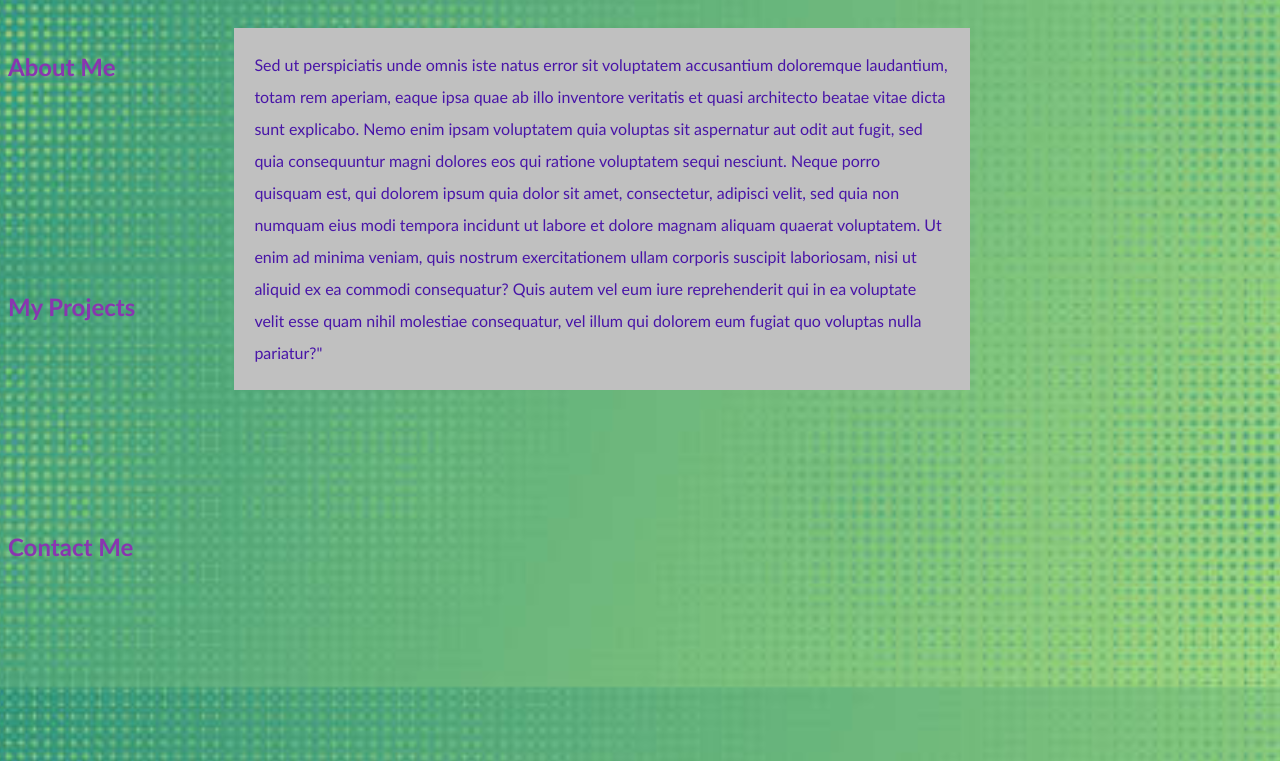
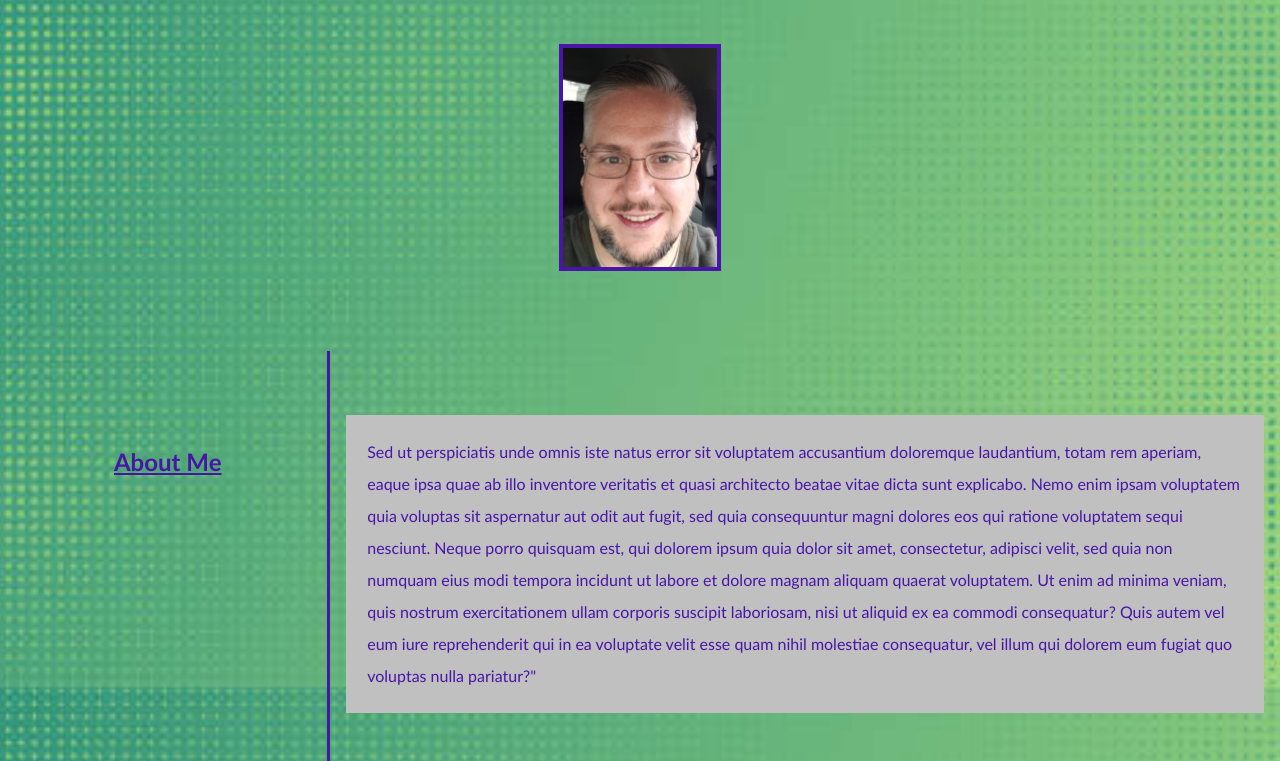
Before and after one commit to Vaperzsteve/Portfolio-WC2, a plain HTML site: page index.html in a window 1280 px wide. Shown: the part 113-874 px from the top of the page. Drawn offline with Linux system fonts and the light colour scheme.

Commit message:
added my photo to portfolio and added styles in style.css

```diff
--- a/assets/css/style.css
+++ b/assets/css/style.css
@@ -36,7 +36,7 @@ main {
 header h1 {
   font-weight: bold;
   font-size: 4em;
-  color: var(--secondary-color);
+  color: var(--tertiary-color);
   margin: 0;
   padding-left: 0.5em;
   font-style: italic;
@@ -54,33 +54,48 @@ header h1 {
   padding: 1em 0 1em 1em;
 }
 
-h2 {
-  color: var(--tertiary-color);
-  font-weight: bolder;
+.nav div :hover {
+  background-color: #1b98ca;
 }
 
-.leftPanel {
-  width: 17%;
-  height:auto;
+h2 {
+  color: var(--quinary-color);
+  font-weight: bolder;
+  text-decoration: underline;
+}
+
+.nav h2 {
+  text-decoration: none;
+  padding: 0.3em;
+  border-radius: 50%;
+}
+
+article {
+  display: flex;
+  justify-content: flex-start;
 }
 
 .sectionTitles {
-  padding: 0.5em;
-  margin-top: 5em;
+  width: 35%;
+  height:auto;
+  padding: 6em 0.5em;
+  margin: 0 0 0 0.5em;
+  border-right: 0.2em solid var(--quinary-color);
 }
 
-#aboutMeDiv {
-  height:10em;
+.sectionTitles :hover {
+  background-color: var(--quaternary-color);
 }
 
-.centerPanel {
-  width: 60%;
+
+/* .centerPanel {
+  width: 75%;
   height: auto;
   justify-content: center;
   display: flex;
   flex-wrap: wrap;
   align-items: flex-start;
-}
+} */
 
 .panelCard {
   background-color: var(--quaternary-color);
@@ -88,12 +103,36 @@ h2 {
   font-size: 1em;
   margin: 4em 1em 1em 1em;
   padding: 1.3em;
+  width: 100%;
 }
 
-.rightPanel {
-  width: 17%;
-  height: auto;
+/* #emptyPanel {
+  line-height: 2em;
+  font-size: 1em;
+  margin: 4em 1em 1em 1em;
+  padding: 1.3em;
+  width: 100%;
+  opacity: 0%
+} */
+
+article div {
+  display: flex;
+  justify-content: center;
+  width: 100%;
 }
+
+#steveImage {
+  background-image: url(../images/steve-image.png);
+  background-repeat: no-repeat;
+  background-position-x: center;
+  width: 162px;
+  margin: 5em 5em;
+  padding: 0;
+  border: solid 0.3em var(--quinary-color);
+  height: 227px;
+}
+
+/* background-image: radial-gradient(circle, var(--tertiary-color), var(--secondary-color)); */
 
 footer {
   color: var(--tertiary-color);
--- a/index.html
+++ b/index.html
@@ -28,26 +28,37 @@
         </section>
     </header>
     <main>
-        <section class="leftPanel">
+        <section>
+            <article>
+                <div>
+                    <div id="steveImage">
+                    </div>
+                </div>
+            </article>
+            <article>
                 <div class="sectionTitles" id="aboutMeDiv">
                     <h2>About Me</h2>
                 </div>
-            <div class="sectionTitles" id="aboutMeDiv">
-                <h2>My Projects</h2>
-            </div>
-            <div class="sectionTitles" id="aboutMeDiv">
-                <h2>Contact Me</h2>
-            </div>
-            <div class="sectionTitles" id="aboutMeDiv">
-                <h2></h2>
-            </div>
-        </section>
-        <section class="centerPanel">
                 <div class="panelCard">
                     <p>Sed ut perspiciatis unde omnis iste natus error sit voluptatem accusantium doloremque laudantium, totam rem aperiam, eaque ipsa quae ab illo inventore veritatis et quasi architecto beatae vitae dicta sunt explicabo. Nemo enim ipsam voluptatem quia voluptas sit aspernatur aut odit aut fugit, sed quia consequuntur magni dolores eos qui ratione voluptatem sequi nesciunt. Neque porro quisquam est, qui dolorem ipsum quia dolor sit amet, consectetur, adipisci velit, sed quia non numquam eius modi tempora incidunt ut labore et dolore magnam aliquam quaerat voluptatem. Ut enim ad minima veniam, quis nostrum exercitationem ullam corporis suscipit laboriosam, nisi ut aliquid ex ea commodi consequatur? Quis autem vel eum iure reprehenderit qui in ea voluptate velit esse quam nihil molestiae consequatur, vel illum qui dolorem eum fugiat quo voluptas nulla pariatur?"</p>
                 </div>
-        </section>
-        <section class="rightPanel">
+            </article>
+            <article>
+                <div class="sectionTitles" id="myProjectsDiv">
+                    <h2>My Projects</h2>
+                </div>
+                <div class="panelCard">
+                    <p>Sed ut perspiciatis unde omnis iste natus error sit voluptatem accusantium doloremque laudantium, totam rem aperiam, eaque ipsa quae ab illo inventore veritatis et quasi architecto beatae vitae dicta sunt explicabo. Nemo enim ipsam voluptatem quia voluptas sit aspernatur aut odit aut fugit, sed quia consequuntur magni dolores eos qui ratione voluptatem sequi nesciunt. Neque porro quisquam est, qui dolorem ipsum quia dolor sit amet, consectetur, adipisci velit, sed quia non numquam eius modi tempora incidunt ut labore et dolore magnam aliquam quaerat voluptatem. Ut enim ad minima veniam, quis nostrum exercitationem ullam corporis suscipit laboriosam, nisi ut aliquid ex ea commodi consequatur? Quis autem vel eum iure reprehenderit qui in ea voluptate velit esse quam nihil molestiae consequatur, vel illum qui dolorem eum fugiat quo voluptas nulla pariatur?"</p>
+                </div>
+            </article>
+            <article>
+                <div class="sectionTitles" id="contactMeDiv">
+                    <h2>Contact Me</h2>
+                </div>
+                <div class="panelCard">
+                    <p>Sed ut perspiciatis unde omnis iste natus error sit voluptatem accusantium doloremque laudantium, totam rem aperiam, eaque ipsa quae ab illo inventore veritatis et quasi architecto beatae vitae dicta sunt explicabo. Nemo enim ipsam voluptatem quia voluptas sit aspernatur aut odit aut fugit, sed quia consequuntur magni dolores eos qui ratione voluptatem sequi nesciunt. Neque porro quisquam est, qui dolorem ipsum quia dolor sit amet, consectetur, adipisci velit, sed quia non numquam eius modi tempora incidunt ut labore et dolore magnam aliquam quaerat voluptatem. Ut enim ad minima veniam, quis nostrum exercitationem ullam corporis suscipit laboriosam, nisi ut aliquid ex ea commodi consequatur? Quis autem vel eum iure reprehenderit qui in ea voluptate velit esse quam nihil molestiae consequatur, vel illum qui dolorem eum fugiat quo voluptas nulla pariatur?"</p>
+                </div>
+            </article>
         </section>
     </main>
     <footer>
```
Also changed, not shown: assets/images/steve-image.png (added). Lines whose indentation alone changed are shown as unchanged.
